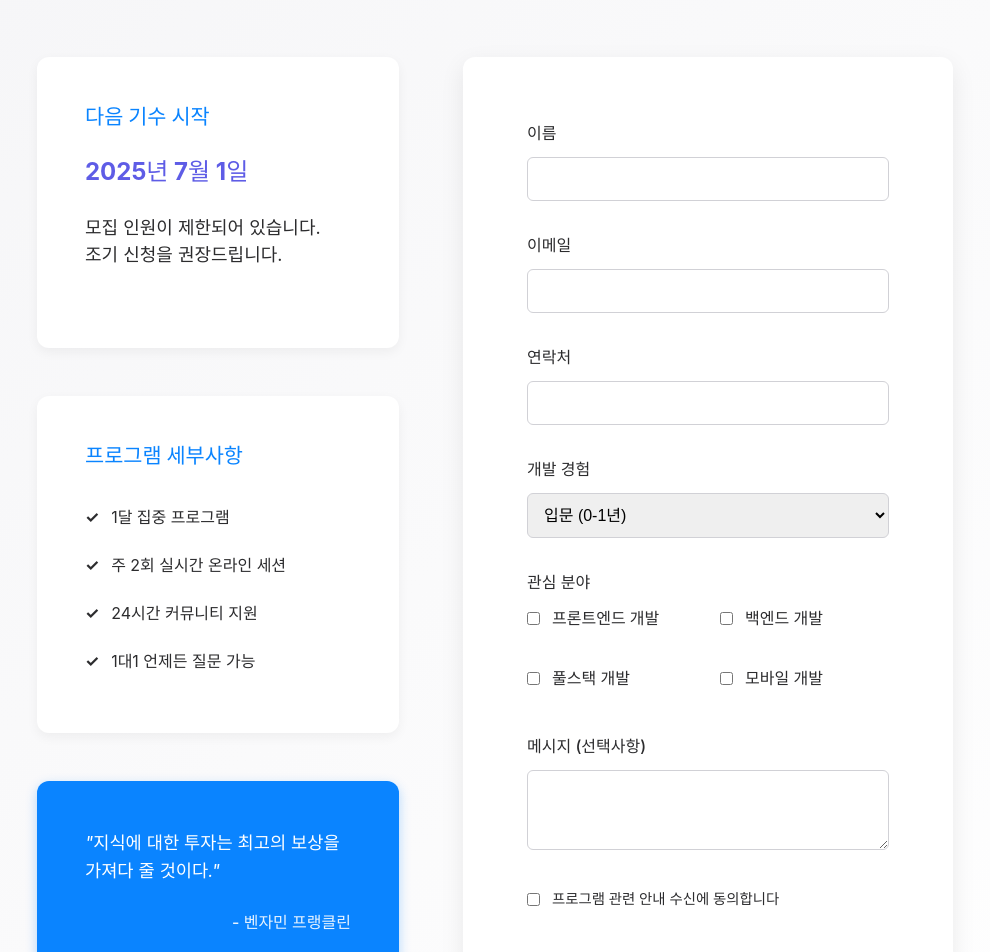
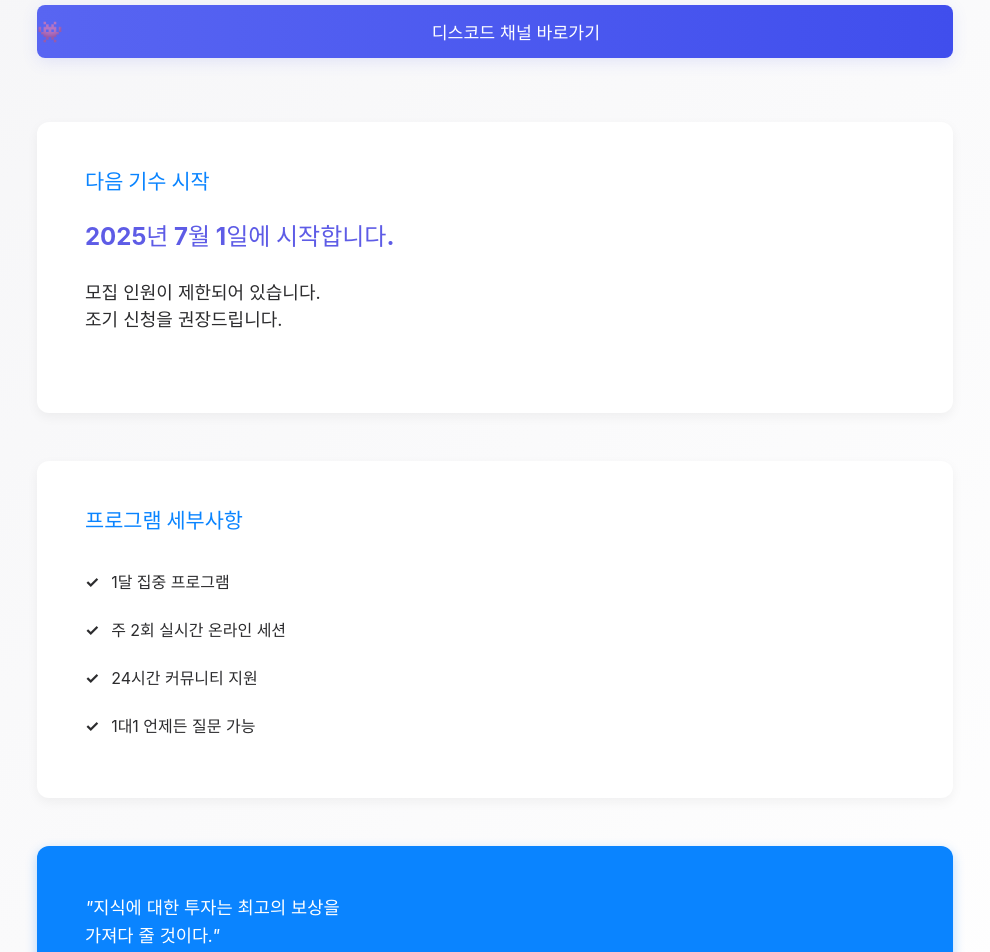
Before and after one commit to kss2002/dev-study, a React (Vite) app: page / in a window 1280 px wide. Shown: the part 5520-6472 px from the top of the page, without its empty margins (145-1135 px from the left). Built offline with nearby package versions, Linux system fonts and the light colour scheme.

Commit message:
카카오 추가 및 디코 추가

```diff
--- a/src/components/FAQ.jsx
+++ b/src/components/FAQ.jsx
@@ -74,8 +74,13 @@ function FAQ() {
 
         <div className="more-questions">
           <p>더 궁금하신 점이 있으신가요?</p>
-          <a href="#register" className="btn btn-outline">
-            문의하기
+          <a
+            href="http://pf.kakao.com/_SxcBan/chat"
+            target="_blank"
+            rel="noopener noreferrer"
+            className="btn btn-outline"
+          >
+            카카오톡 문의하기
           </a>
         </div>
       </div>
--- a/src/components/Footer.jsx
+++ b/src/components/Footer.jsx
@@ -10,6 +10,7 @@ function Footer() {
           <div className="footer-logo">
             <div className="logo">dev-study</div>
             <p className="tagline">당신의 개발 여정을 가속화하세요</p>
+            <p>2025 © licensed by worldcoding2024</p>
           </div>
         </div>
       </div>
--- a/src/components/Register.jsx
+++ b/src/components/Register.jsx
@@ -1,73 +1,34 @@
-import { useState } from 'react';
 import '../styles/Register.css';
 
 function Register() {
-  const [formData, setFormData] = useState({
-    name: '',
-    email: '',
-    phone: '',
-    experience: 'beginner',
-    interests: [],
-    message: '',
-    agreed: false,
-  });
-
-  const [submitted, setSubmitted] = useState(false);
-
-  const handleChange = (e) => {
-    const { name, value, type, checked } = e.target;
-
-    if (type === 'checkbox') {
-      if (name === 'agreed') {
-        setFormData({
-          ...formData,
-          [name]: checked,
-        });
-      } else {
-        const updatedInterests = [...formData.interests];
-        if (checked) {
-          updatedInterests.push(value);
-        } else {
-          const index = updatedInterests.indexOf(value);
-          if (index > -1) {
-            updatedInterests.splice(index, 1);
-          }
-        }
-        setFormData({
-          ...formData,
-          interests: updatedInterests,
-        });
-      }
-    } else {
-      setFormData({
-        ...formData,
-        [name]: value,
-      });
-    }
-  };
-
-  const handleSubmit = (e) => {
-    e.preventDefault();
-    console.log('Form submitted:', formData);
-    // Here you would typically send the data to your server
-    setSubmitted(true);
-  };
-
   return (
     <section className="register" id="register">
       <div className="container">
         <div className="section-header">
           <h2>다음 기수 신청하기</h2>
           <p className="section-subtitle">
-            개발자로서의 경력을 가속화하고 싶으신가요? 다음 기수에 참여하세요.
+            개발자로서의 실력을 가속화하고 싶으신가요? 스터디에 참여하세요.
           </p>
+          <button
+            className="discord-btn"
+            type="button"
+            style={{ marginTop: '12px' }}
+          >
+            <a
+              href="https://discord.gg/B9ynZKrRxN"
+              target="_blank"
+              rel="noopener noreferrer"
+            >
+              디스코드 채널 바로가기
+            </a>
+          </button>
         </div>
 
         <div className="register-container">
           <div className="register-info">
             <div className="info-block">
               <h3>다음 기수 시작</h3>
-              <p className="start-date">2025년 7월 1일</p>
+              <p className="start-date">2025년 7월 1일에 시작합니다.</p>
               <p>
                 모집 인원이 제한되어 있습니다. <br />
                 조기 신청을 권장드립니다.
@@ -92,148 +53,6 @@ function Register() {
               <div className="snippet-author">- 벤자민 프랭클린</div>
             </div>
           </div>
-
-          <div className="register-form">
-            {submitted ? (
-              <div className="success-message">
-                <div className="success-icon">✓</div>
-                <h3>신청이 완료되었습니다!</h3>
-                <p>
-                  개발 스터디 신청해 주셔서 감사합니다. 확인 이메일을
-                  발송해드렸습니다.
-                </p>
-                <p>
-                  곧 담당자가 연락드려 다음 단계를 안내해드리고 문의사항을
-                  답변드리겠습니다.
-                </p>
-              </div>
-            ) : (
-              <form onSubmit={handleSubmit}>
-                <div className="form-group">
-                  <label htmlFor="name">이름</label>
-                  <input
-                    type="text"
-                    id="name"
-                    name="name"
-                    value={formData.name}
-                    onChange={handleChange}
-                    required
-                  />
-                </div>
-
-                <div className="form-group">
-                  <label htmlFor="email">이메일</label>
-                  <input
-                    type="email"
-                    id="email"
-                    name="email"
-                    value={formData.email}
-                    onChange={handleChange}
-                    required
-                  />
-                </div>
-
-                <div className="form-group">
-                  <label htmlFor="phone">연락처</label>
-                  <input
-                    type="tel"
-                    id="phone"
-                    name="phone"
-                    value={formData.phone}
-                    onChange={handleChange}
-                  />
-                </div>
-
-                <div className="form-group">
-                  <label htmlFor="experience">개발 경험</label>
-                  <select
-                    id="experience"
-                    name="experience"
-                    value={formData.experience}
-                    onChange={handleChange}
-                  >
-                    <option value="beginner">입문 (0-1년)</option>
-                    <option value="intermediate">중급 (1-3년)</option>
-                    <option value="advanced">고급 (3년 이상)</option>
-                  </select>
-                </div>
-
-                <div className="form-group">
-                  <label>관심 분야</label>
-                  <div className="checkbox-group">
-                    <label className="checkbox-label">
-                      <input
-                        type="checkbox"
-                        name="interests"
-                        value="frontend"
-                        checked={formData.interests.includes('frontend')}
-                        onChange={handleChange}
-                      />
-                      프론트엔드 개발
-                    </label>
-                    <label className="checkbox-label">
-                      <input
-                        type="checkbox"
-                        name="interests"
-                        value="backend"
-                        checked={formData.interests.includes('backend')}
-                        onChange={handleChange}
-                      />
-                      백엔드 개발
-                    </label>
-                    <label className="checkbox-label">
-                      <input
-                        type="checkbox"
-                        name="interests"
-                        value="fullstack"
-                        checked={formData.interests.includes('fullstack')}
-                        onChange={handleChange}
-                      />
-                      풀스택 개발
-                    </label>
-                    <label className="checkbox-label">
-                      <input
-                        type="checkbox"
-                        name="interests"
-                        value="mobile"
-                        checked={formData.interests.includes('mobile')}
-                        onChange={handleChange}
-                      />
-                      모바일 개발
-                    </label>
-                  </div>
-                </div>
-
-                <div className="form-group">
-                  <label htmlFor="message">메시지 (선택사항)</label>
-                  <textarea
-                    id="message"
-                    name="message"
-                    value={formData.message}
-                    onChange={handleChange}
-                    rows="3"
-                  ></textarea>
-                </div>
-
-                <div className="form-group">
-                  <label className="checkbox-label terms-label">
-                    <input
-                      type="checkbox"
-                      name="agreed"
-                      checked={formData.agreed}
-                      onChange={handleChange}
-                      required
-                    />
-                    프로그램 관련 안내 수신에 동의합니다
-                  </label>
-                </div>
-
-                <button type="submit" className="btn submit-btn">
-                  신청하기
-                </button>
-              </form>
-            )}
-          </div>
         </div>
       </div>
     </section>
--- a/src/styles/Register.css
+++ b/src/styles/Register.css
@@ -14,7 +14,11 @@
   width: 200px;
   height: 200px;
   border-radius: 50%;
-  background: radial-gradient(circle, var(--primary-light) 0%, rgba(255, 255, 255, 0) 70%);
+  background: radial-gradient(
+    circle,
+    var(--primary-light) 0%,
+    rgba(255, 255, 255, 0) 70%
+  );
   opacity: 0.2;
   z-index: 1;
 }
@@ -113,9 +117,9 @@ label {
   color: var(--neutral-800);
 }
 
-input[type="text"],
-input[type="email"],
-input[type="tel"],
+input[type='text'],
+input[type='email'],
+input[type='tel'],
 select,
 textarea {
   width: 100%;
@@ -146,7 +150,7 @@ textarea:focus {
   cursor: pointer;
 }
 
-.checkbox-label input[type="checkbox"] {
+.checkbox-label input[type='checkbox'] {
   margin-right: var(--space-xs);
 }
 
@@ -219,3 +223,41 @@ textarea:focus {
     grid-template-columns: 1fr;
   }
 }
+
+.discord-btn {
+  width: 100%;
+  margin-top: 10px;
+  background: linear-gradient(90deg, #5865f2 0%, #404eed 100%);
+  color: #fff;
+  border: none;
+  border-radius: 8px;
+  padding: 14px 0;
+  font-size: 1.08rem;
+  font-weight: 700;
+  cursor: pointer;
+  box-shadow: 0 4px 16px rgba(88, 101, 242, 0.13);
+  transition: background 0.2s, transform 0.2s, box-shadow 0.2s;
+  display: flex;
+  align-items: center;
+  justify-content: center;
+  gap: 8px;
+}
+.discord-btn a {
+  color: #fff;
+  text-decoration: none;
+  font-weight: 700;
+  width: 100%;
+  display: block;
+}
+.discord-btn:hover {
+  background: linear-gradient(90deg, #404eed 0%, #5865f2 100%);
+  transform: translateY(-2px) scale(1.03);
+  box-shadow: 0 8px 24px rgba(88, 101, 242, 0.18);
+}
+/* 디스코드 아이콘(이모지) 추가 예시 */
+.discord-btn::before {
+  content: '\1F47E'; /* 👾 */
+  font-size: 1.2em;
+  margin-right: 8px;
+  vertical-align: middle;
+}
```
